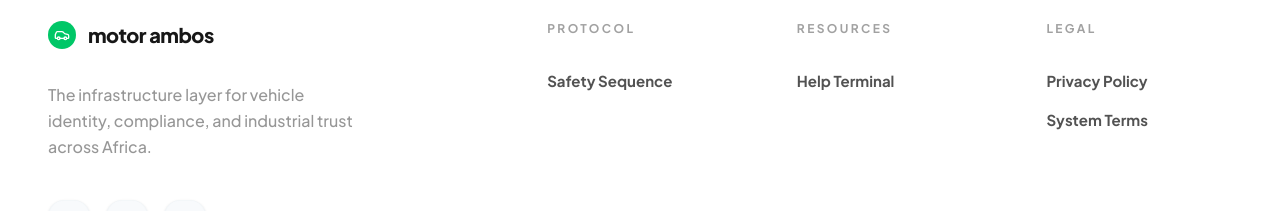
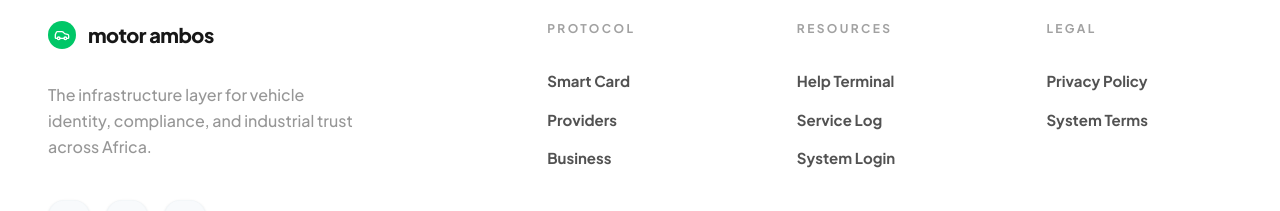
Before and after one commit to mcofie/motor-ambos-web, a Next.js app: page / in a window 1280 px wide. Shown: the part 10792-11003 px from the top of the page. Built offline with nearby package versions, Linux system fonts and the light colour scheme; no server answers.

Commit message:
Added provider registration form

```diff
--- a/src/components/stripe-landing/Sections.tsx
+++ b/src/components/stripe-landing/Sections.tsx
@@ -762,13 +762,17 @@ export const StripeFooter = () => (
                 <div>
                     <h5 className="font-bold text-[#171717] mb-8 text-[12px] uppercase tracking-[0.2em] opacity-40">Protocol</h5>
                     <ul className="space-y-4 text-[15px] font-bold text-[#525252]">
-                        <li><Link href="/help" className="hover:text-[#00C767] transition-colors">Safety Sequence</Link></li>
+                        <li><Link href="/smart-card" className="hover:text-[#00C767] transition-colors">Smart Card</Link></li>
+                        <li><Link href="/providers" className="hover:text-[#00C767] transition-colors">Providers</Link></li>
+                        <li><Link href="/business" className="hover:text-[#00C767] transition-colors">Business</Link></li>
                     </ul>
                 </div>
                 <div>
                     <h5 className="font-bold text-[#171717] mb-8 text-[12px] uppercase tracking-[0.2em] opacity-40">Resources</h5>
                     <ul className="space-y-4 text-[15px] font-bold text-[#525252]">
                         <li><Link href="/help" className="hover:text-[#00C767] transition-colors">Help Terminal</Link></li>
+                        <li><Link href="/service/log" className="hover:text-[#00C767] transition-colors">Service Log</Link></li>
+                        <li><Link href="/login" className="hover:text-[#00C767] transition-colors">System Login</Link></li>
                     </ul>
                 </div>
                 <div>
```
